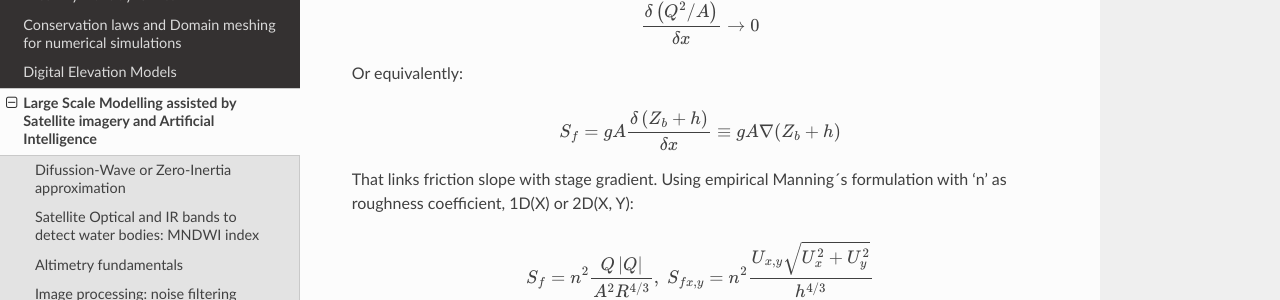
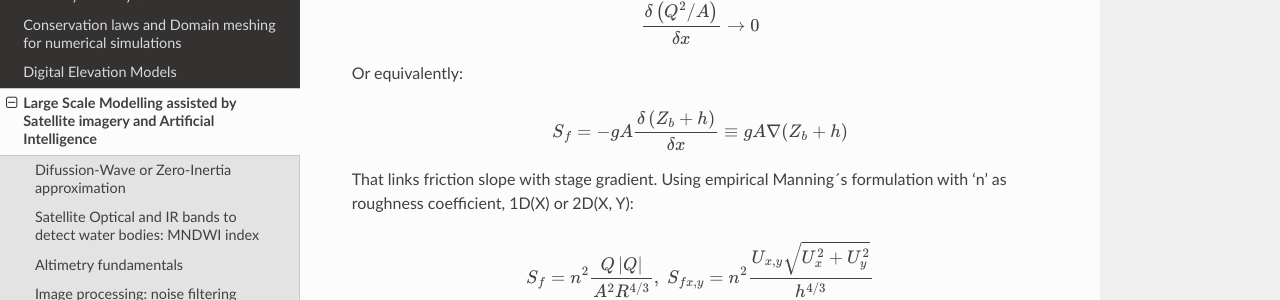
Before and after one commit to ivillamadrid/FloodMapping, a Sphinx documentation site: the page built from docs/source/lsm.rst, in a window 1280 px wide and 900 px high, scrolled down 676 px. Shown: the part 150-450 px from the top of the window. Built offline with Sphinx 7.4.7 and the Read the Docs theme 2.0.0, drawn with Linux system fonts in a browser that asks for light colours.

Commit message:
Update lsm.rst

```diff
--- a/docs/source/lsm.rst
+++ b/docs/source/lsm.rst
@@ -48,7 +48,7 @@ Or equivalently:
 
 .. math::
 
-  S_f = gA \frac{\delta \left( Z_b+h \right)} {\delta x} \equiv gA \nabla (Z_b+h)\\
+  S_f = -gA \frac{\delta \left( Z_b+h \right)} {\delta x} \equiv gA \nabla (Z_b+h)\\
 
 
 That links friction slope with stage gradient. Using empirical Manning´s formulation with 'n' as roughness coefficient,  1D(X) or 2D(X, Y):
```
